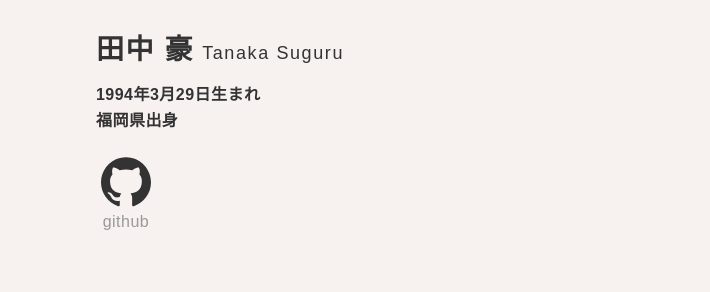
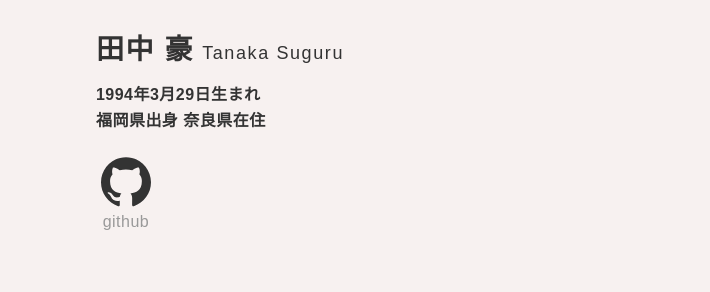
Before and after one commit to sinkaigyo46/portfolio-site, a plain HTML site: page index.html in a window 1280 px wide. Shown: the part 96-388 px from the top of the page, 570-1280 px from the left. Drawn offline with nearby package versions, Linux system fonts and the light colour scheme.

Commit message:
プロフィール説明追記

```diff
--- a/index.html
+++ b/index.html
@@ -47,7 +47,7 @@
                 <!-- 記載番号：4 -->
                 <li class="firstview__info-origin-item">1994年3月29日生まれ</li>
                 <!-- 記載番号：5 -->
-                <li class="firstview__info-origin-item">福岡県出身</li>
+                <li class="firstview__info-origin-item">福岡県出身 奈良県在住</li>
               </ul>
               <ul class="firstview__info-account-list">
 
```
